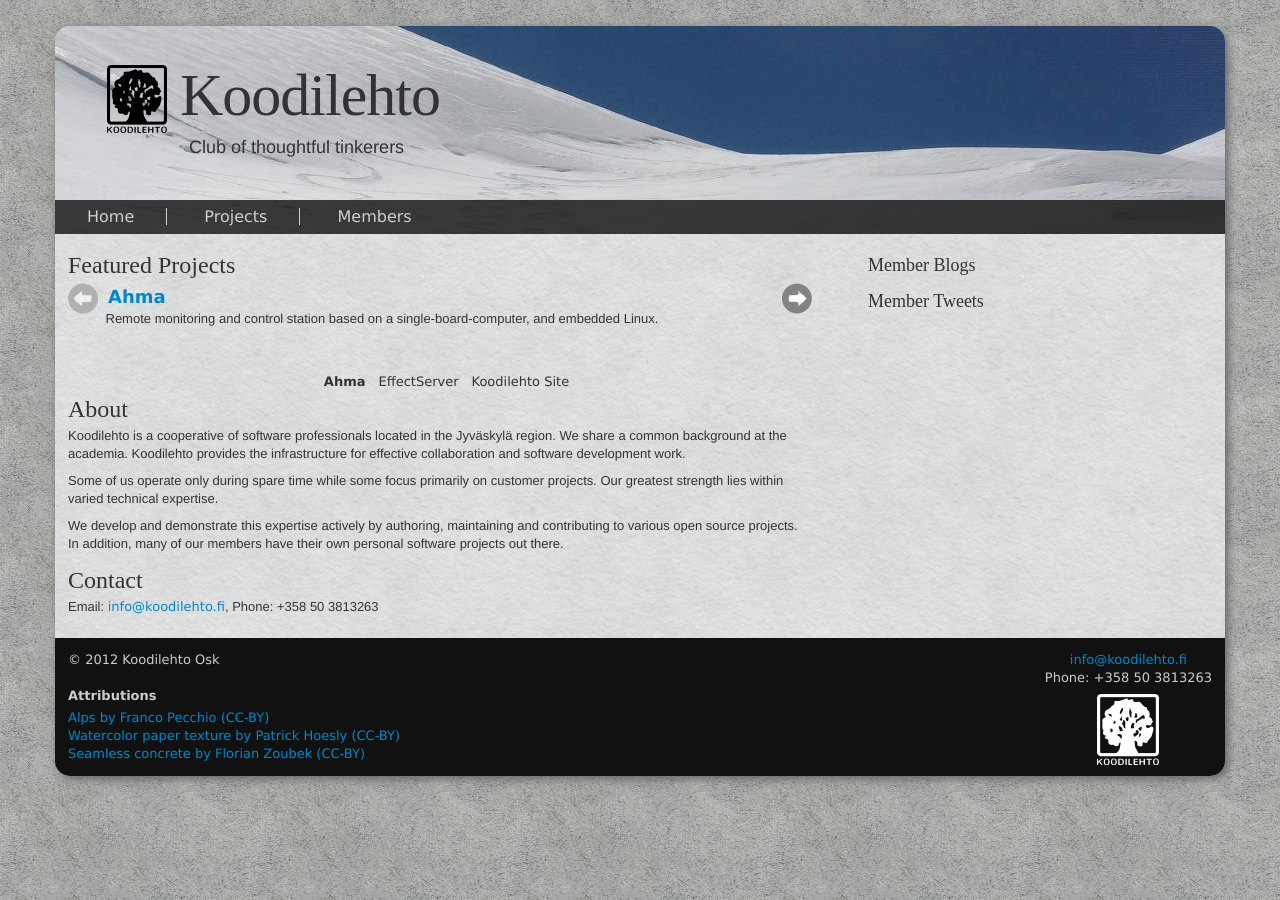
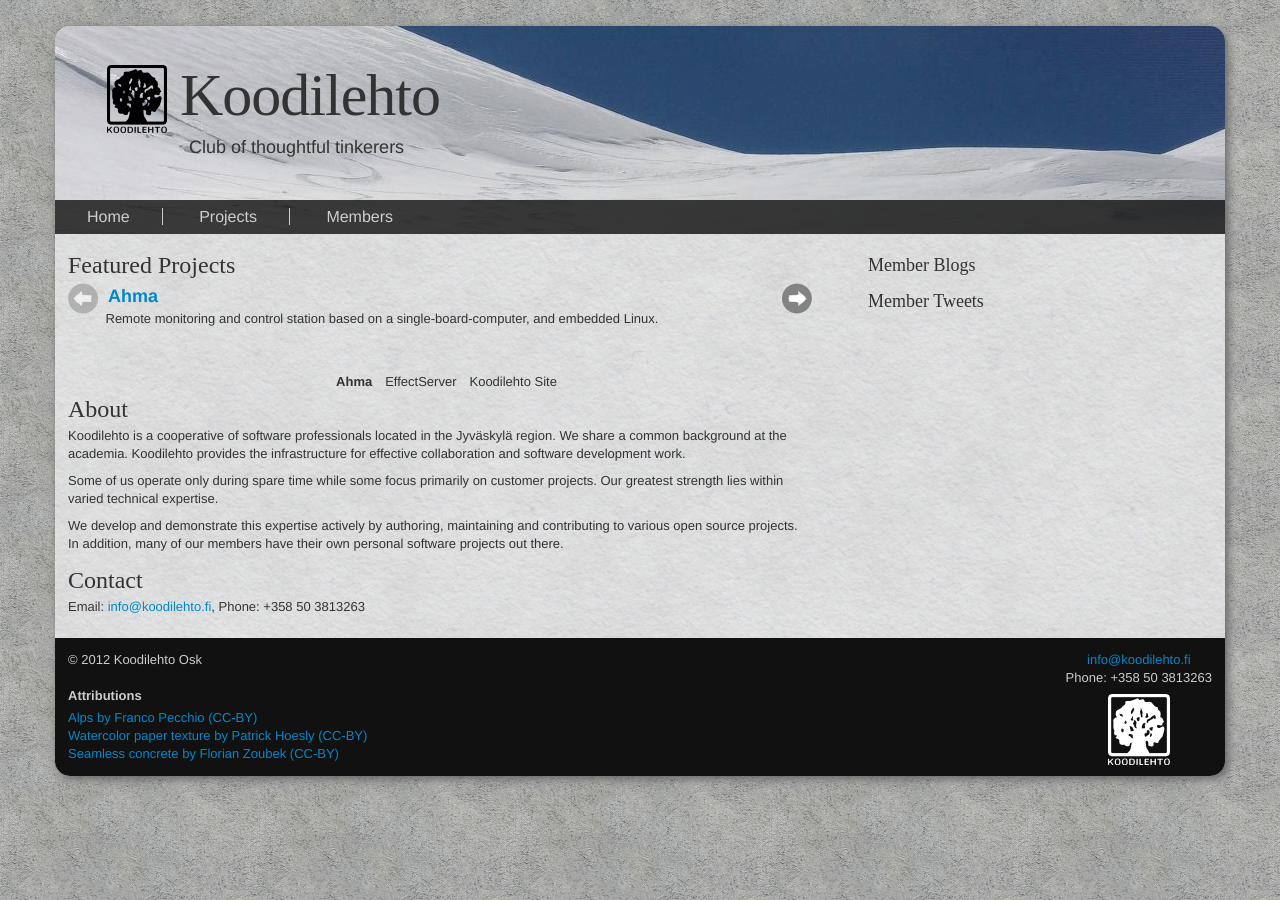
Before and after one commit to koodilehto/koodilehto-site, a Jekyll site: the page built from index.html, in a window 1280 px wide. Built offline with Jekyll 4.4.1, drawn with Linux system fonts in a browser that asks for light colours; some web fonts are replaced.

Commit message:
Tweak fonts

```diff
--- a/css/base.css
+++ b/css/base.css
@@ -3,11 +3,13 @@
     text-decoration: none;
 }
 
+/*
 * {
     font-family: Verdana;
 }
+*/
 
-h1, h2, .navi li {
+h1, h2 {
     font-family: 'Marmelad';
     font-weight: 400;
 }
```
